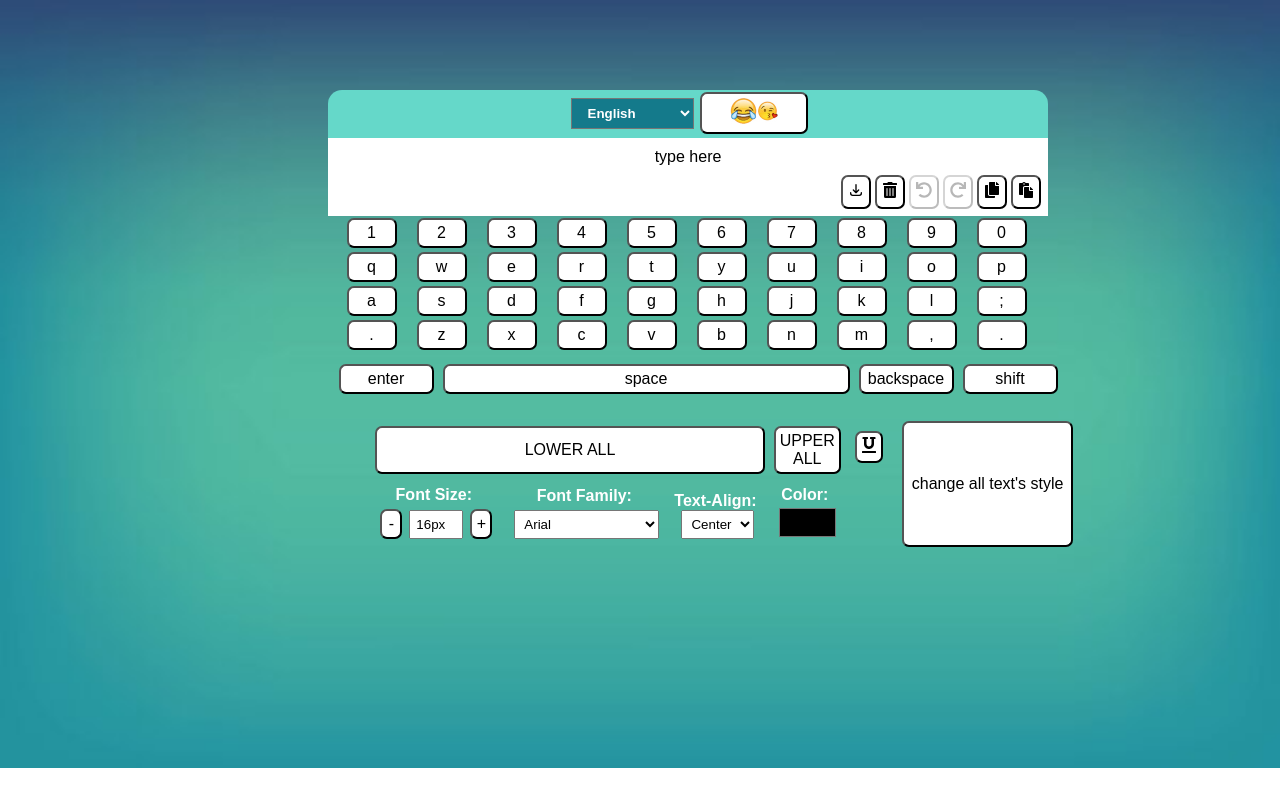
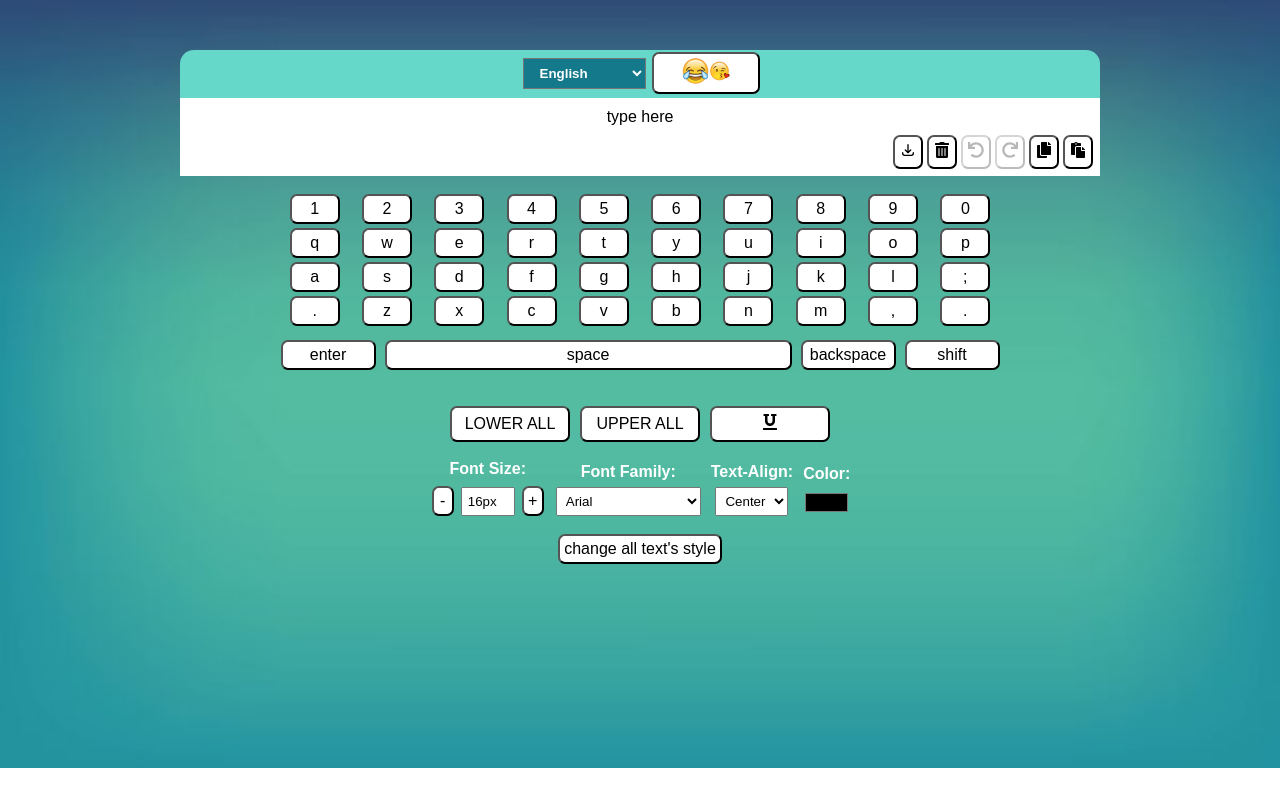
Before and after one commit to chavi362/virtual-keyboard, a React (Vite) app: page / in a window 1280 px wide. Built offline with nearby package versions, Linux system fonts and the light colour scheme.

Commit message:
Layout
Simplify style selection layout; Content centering fix;

```diff
--- a/src/App.css
+++ b/src/App.css
@@ -1,6 +1,17 @@
 #root {
-  max-width: 1280px;
-  margin: 0 auto;
-  padding: 2rem;
   text-align: center;
 }
+
+html, body, #root {
+  margin: 0;
+  width: 100%;
+}
+
+div { box-sizing: border-box; }
+
+.d-flex { display: flex; }
+.d-block { display: flex; }
+.flex-column { flex-direction: column; }
+.flex-row { flex-direction: row; }
+.align-items-center { align-items: center; }
+.justify-center { justify-content: center; }
--- a/src/Components/KeyBoardStylee.css
+++ b/src/Components/KeyBoardStylee.css
@@ -15,6 +15,11 @@ button {
   margin: 2px;
   font-size: 16px;
   background-color: #ffffff;
+}
+
+button.size-xl {
+  width: 120px;
+  height: 36px;
 }
 
 button:hover {
@@ -35,7 +40,9 @@ button:hover {
 
 label {
   color: #ffffff;
+  display: block;
   font-weight: bold;
+  height: 24px;
 }
 
 input,
@@ -45,20 +52,18 @@ select {
 
 #letters-row button {
   width: 50px;
-
 }
 
 .DivTextArea {
+  background: rgb(255, 255, 255);
+  cursor: text;
+  display: inline-block;
+  line-height: 1.15;
+  outline: none;
+  padding: 10px 10px 50px;
   user-select: text;
-  display: inline-block;
-  width: 700px;
-  padding: 10px 10px 50px;
-  line-height: 1.15;
-  background: rgb(255, 255, 255);
+  width: 100%;
   z-index: 3;
-  outline: none;
-  cursor: text;
-  margin-left: 80px;
 }
 .DivTextArea.center {
   text-align: center;
@@ -71,7 +76,8 @@ select {
 
 .screenDiv {
   position: relative;
-
+  width: 100%;
+  max-width: 920px;
 }
 
 #spacial_buttons {
@@ -89,21 +95,20 @@ select {
 .change_layout {
   background: rgb(101, 216, 201);
   border-radius: 14px 14px 0px 0px;
+  margin: auto;
+  /* max-width: 920px; */
   padding-bottom: 2px;
-  max-width: 920px;
-  width: 720px;
-  margin: auto;
-  margin-left: 80px;
+  /* width: 720px; */
 }
 
 .chooseLanguage {
+  background-color: rgb(20, 122, 139) !important;
+  color: rgb(255, 255, 255);
+  direction: ltr;
+  font-weight: bold;
   margin: 4px;
   padding: 6px 9px 6px 12px;
-  direction: ltr;
   word-wrap: normal;
-  font-weight: bold;
-  background-color: rgb(20, 122, 139) !important;
-  color: rgb(255, 255, 255);
 }
 
 .language-and-icons {
@@ -126,7 +131,6 @@ select {
 #letters-row {
   display: grid;
   grid-template-columns: repeat(10, 1fr);
-  max-width: 700px;
   justify-content: center;
 }
 
@@ -178,38 +182,17 @@ select {
   display: flex;
   justify-content: center;
   align-items: flex-start;
-  /* Align items to the top */
-  margin-left: 100px;
-  /* Adjust margin as needed */
-  margin-left: 100px;
-  /* Adjust margin as needed */
-
+  margin-top: 16px;
+  margin-bottom: 16px;
 }
 
-.style-selector-container {
-  display: grid;
-  grid-template-columns: repeat(3, 1fr);
-  grid-template-rows: auto auto;
-  /* Two rows: one for inputs and one for buttons */
-  gap: 5px;
-  margin-top: 20px;
-  margin-left: 27%;
+.row.style-selector {
+  margin-top: 16px;
 }
 
-.style-selector-container>div {
-  margin: 5px;
-  grid-column: span 1;
-}
-
-.style-selector-container label {
+.row.style-selector > * {
   margin-right: 5px;
-  grid-column: span 1;
-}
-
-.style-selector-container button {
-  margin-top: 5px;
-  grid-column: span 1;
-
+  margin-left: 5px;
 }
 
 .active {
@@ -220,9 +203,7 @@ select {
   padding: 0px;
   background-color: transparent;
   border: none;
-  height: 70%;
   width: 100%;
-
 }
 
 .highlighted {
@@ -230,10 +211,10 @@ select {
   color: white;
 }
 
-
 .modal {
   font-size: 12px;
 }
+
 .modal > .header {
   background-color: rgb(101, 216, 201);
   width: 100%;
--- a/src/Components/StyleSelector.jsx
+++ b/src/Components/StyleSelector.jsx
@@ -80,27 +80,22 @@ function StyleSelector(props) {
   };
 
   return (
-    <>
-      <div className="style-selector-container">
-        <button onClick={lowerAll}>LOWER ALL</button>
-        <button onClick={upperAll}>UPPER ALL</button>
-        <div>
+    <div className="d-flex flex-column">
+      <div className="d-flex align-items-center justify-center row style-selector">
+        <button onClick={lowerAll} className="size-xl">LOWER ALL</button>
+        <button onClick={upperAll} className="size-xl">UPPER ALL</button>
         <button
           onClick={handleTextDecorationChange}
-            className={`${
-              currentStyle.textDecoration === "underline" ? "active" : ""
-            }`}
+          className={`size-xl ${ currentStyle.textDecoration === "underline" ? "active" : ""}`}
         >
           <FaUnderline />
         </button>
       </div>
 
-        <div
-          style={{ display: "flex", flexDirection: "row", alignItems: "end" }}
-        >
-          <div style={{ marginRight: "20px" }}>
+      <div className="row style-selector d-flex flex-row" style={{ alignItems: "end" }}>
+        <div>
           <label>Font Size:</label>
-            <div style={{ display: "flex", alignItems: "flex-end" }}>
+          <div className="d-flex" style={{ alignItems: "flex-end" }}>
             <button
               onClick={() => handleFontSizeChange(-1)}
               style={{ width: "22px", marginBottom: "0px" }}
@@ -122,48 +117,26 @@ function StyleSelector(props) {
           </div>
         </div>
 
-          <div>
-            <div
-              style={{
-                display: "flex",
-                flexDirection: "column",
-                alignItems: "center",
-                marginRight: "15px",
-              }}
-            >
-              <label style={{ marginBottom: "5px" }}>Font Family:</label>
+        <div className="d-flex flex-column align-items-center">
+          <label>Font Family:</label>
           <select
             value={currentStyle.fontFamily}
             onChange={(e) => handleFontFamilyChange(e.target.value)}
           >
             <FontOption fontFamily="Arial">Arial</FontOption>
-                <FontOption fontFamily="Times New Roman">
-                  Times New Roman
-                </FontOption>
+            <FontOption fontFamily="Times New Roman">Times New Roman</FontOption>
             <FontOption fontFamily="Verdana">Verdana</FontOption>
             <FontOption fontFamily="Courier New">Courier New</FontOption>
             <FontOption fontFamily="Georgia">Georgia</FontOption>
             <FontOption fontFamily="Impact">Impact</FontOption>
-                <FontOption fontFamily="Comic Sans MS">
-                  Comic Sans MS
-                </FontOption>
+            <FontOption fontFamily="Comic Sans MS">Comic Sans MS</FontOption>
             <FontOption fontFamily="Trebuchet MS">Trebuchet MS</FontOption>
-                <FontOption fontFamily="Palatino Linotype">
-                  Palatino Linotype
-                </FontOption>
-                <FontOption fontFamily="Lucida Console">
-                  Lucida Console
-                </FontOption>
+            <FontOption fontFamily="Palatino Linotype">Palatino Linotype</FontOption>
+            <FontOption fontFamily="Lucida Console">Lucida Console</FontOption>
           </select>
         </div>
-          </div>
-          <div
-            style={{
-              display: "flex",
-              flexDirection: "column",
-              alignItems: "center",
-            }}
-          >
+
+        <div className="d-flex flex-column align-items-center">
           <label style={{ whiteSpace: "nowrap" }}>Text-Align:</label>
           <select
             value={currentStyle.textAlign}
@@ -174,24 +147,22 @@ function StyleSelector(props) {
             <option value="right">Right</option>
           </select>
         </div>
-        </div>
+
         <div>
           <label>Color:</label>
-          <input
-            type="color"
-            id="colorInput"
-            value="#000000"
-            onChange={(e) => handleColorChange(e.target.value)}
-          />
+          <input type="color" id="colorInput" value="#000000" onChange={(e) => handleColorChange(e.target.value)}/>
         </div>
       </div>
+
+      <div className="row style-selector">
         <button
           onClick={handleToggleChangeAllStyle}
           className={`${changeAllStyleRef.current ? "active" : ""}`}
         >
           change all text's style
         </button>
-    </>
+      </div>
+    </div>
   );
 }
 
--- a/src/Components/virtualKeyBoard.jsx
+++ b/src/Components/virtualKeyBoard.jsx
@@ -362,7 +362,6 @@ function VirtualKeyBoard() {
                     />
                 )}
             </div>
-            <div className="style-selector-container">
             <StyleSelector
                 changeAllTextStyle={changeAllTextStyle}
                 onSelectStyle={setCurrentStyle}
@@ -370,9 +369,7 @@ function VirtualKeyBoard() {
                 upperAll={upperAll}
                 lowerAll={lowerAll}
             />
-            </div>
-            <div className="convert-to-pdf">
-            </div>
+            <div className="convert-to-pdf"></div>
         </div>
     );
 }
--- a/src/index.css
+++ b/src/index.css
@@ -1,8 +1,6 @@
 body{
     background-repeat: no-repeat;
     background-size: cover;
-    width: 100%;
-    overflow-x: hidden;
     font-family:  'Arial Narrow Bold', sans-serif;
     background-image: url(./assets/images/backgroundImage.jpg);
 }
```
Lines whose indentation alone changed are shown as unchanged.
